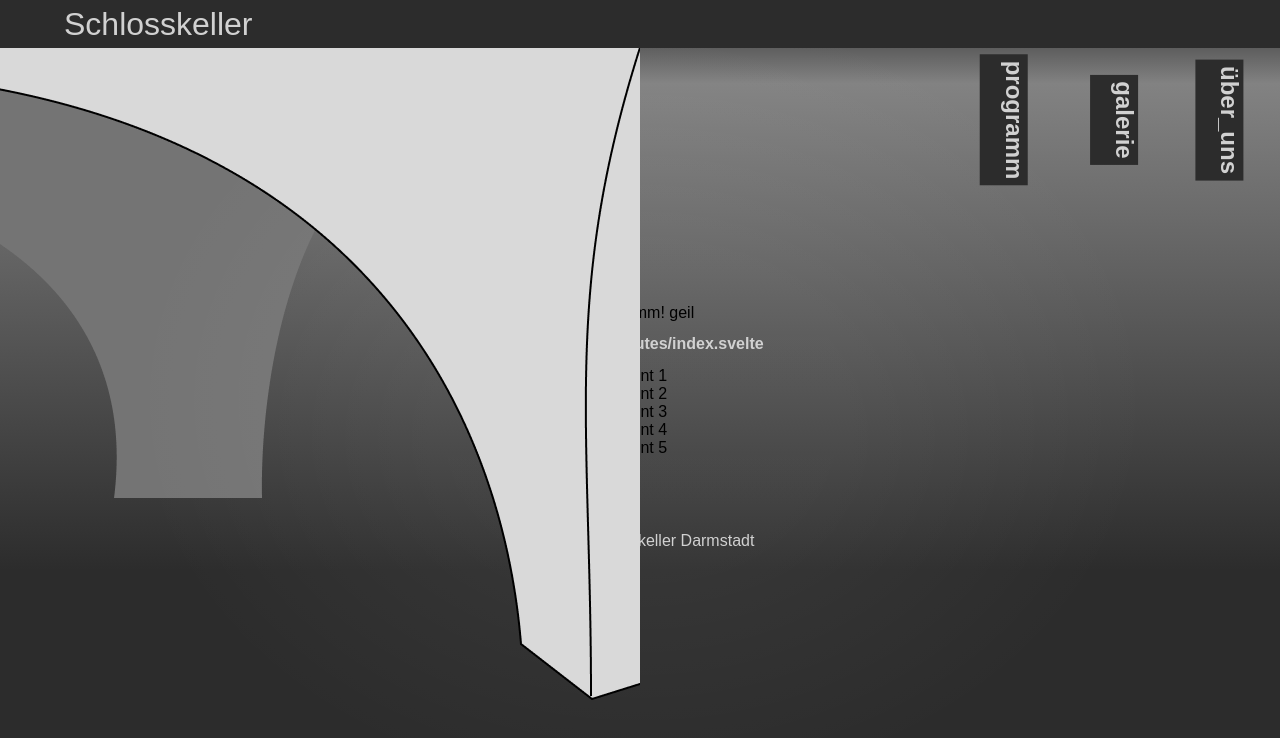
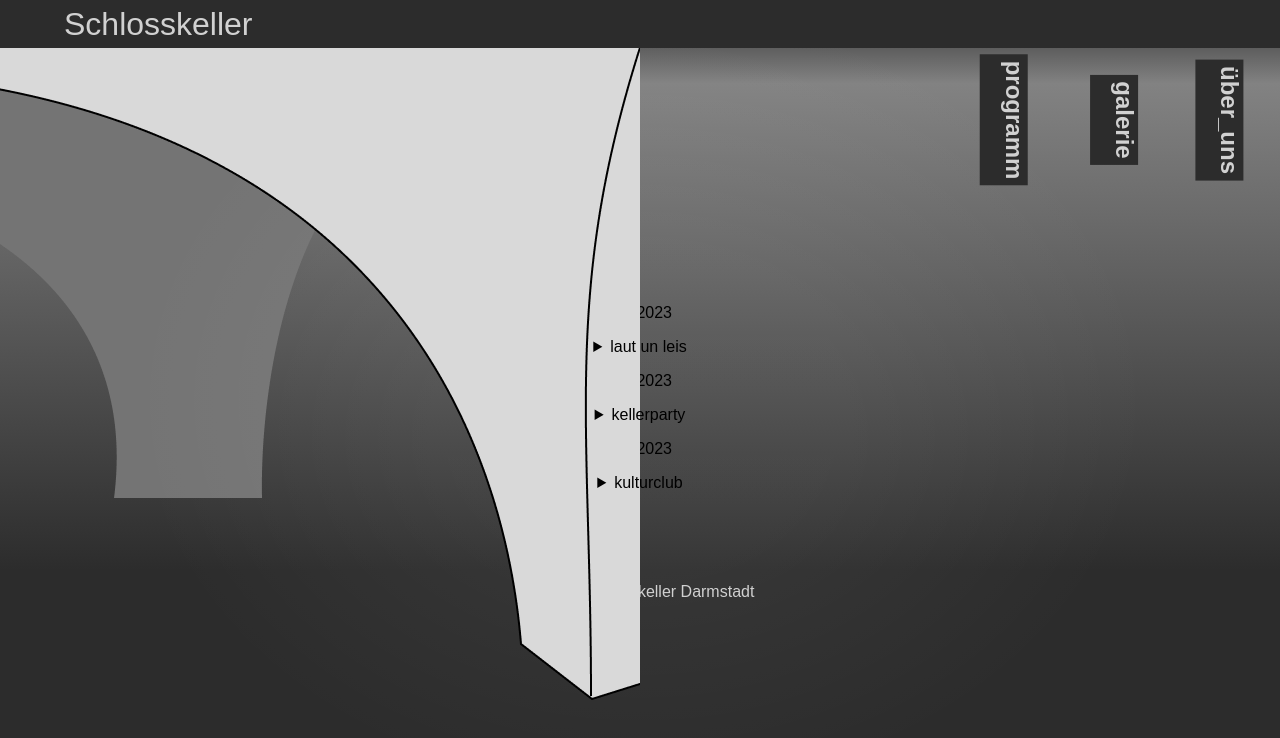
Before and after one commit to lumsdnb/schlosskeller-website-remake, a SvelteKit app: page / in a window 1280 px wide. Shown: the top 738 px of the page. Built offline with nearby package versions, Linux system fonts and the light colour scheme.

Commit message:
Add event component, test data

```diff
--- /dev/null
+++ b/src/lib/EventBlock.svelte
@@ -0,0 +1,29 @@
+<script>
+	export let name = 'test';
+	export let description = 'hallo freunde bald gehts wieder los';
+	export let date = '1/12/2033';
+	export let tags = ['one', 'two'];
+</script>
+
+<span>{date}</span>
+<details>
+	<summary>{name}</summary>
+	test
+	{description}
+	<p>
+		tags:
+		{#each tags as t}
+			<span class="tag">{t}</span>
+		{/each}
+	</p>
+</details>
+
+<style>
+	details {
+		padding: 1rem;
+		z-index: 10;
+	}
+	.tag {
+		padding: 0.5rem;
+	}
+</style>
--- /dev/null
+++ b/src/lib/eventStore.js
@@ -0,0 +1,28 @@
+import { writable } from 'svelte/store';
+
+export const eventStore = writable([
+	{
+		id: 1,
+		name: 'laut un leis',
+		datum: '1-1-2023',
+		description:
+			'Reprehenderit deserunt do nisi esse in. Incididunt nisi eiusmod occaecat non consectetur id. Enim sint elit ipsum est dolor nisi aliquip ad reprehenderit amet ipsum pariatur aliquip.',
+		tags: ['konzert', 'lul', 'test']
+	},
+	{
+		id: 2,
+		name: 'kellerparty',
+		datum: '1-1-2023',
+		description:
+			'Aliquip occaecat consectetur Lorem eiusmod. Esse exercitation do commodo occaecat amet aliqua anim esse est. Minim dolor do ipsum aute anim nisi nostrud nulla.',
+		tags: ['party', 'retro', 'geil']
+	},
+	{
+		id: 3,
+		name: 'kulturclub',
+		datum: '1-1-2023',
+		description:
+			'Enim amet non minim aliquip esse. Ullamco laboris incididunt minim velit nostrud occaecat magna pariatur irure voluptate et Lorem. Exercitation duis fugiat incididunt ad nisi adipisicing veniam deserunt.',
+		tags: ['kultur', 'politik', 'comedy']
+	}
+]);
--- a/src/routes/+page.svelte
+++ b/src/routes/+page.svelte
@@ -1,10 +1,11 @@
 <script>
-	import Counter from '$lib/Counter.svelte';
+	import EventBlock from '$lib/EventBlock.svelte';
+	import { eventStore } from '$lib/eventStore';
 </script>
 
 <svelte:head>
-	<title>Home</title>
-	<meta name="description" content="Svelte demo app" />
+	<title>Schlosskeller Darmstadt</title>
+	<meta name="description" content="Kultur im Keller" />
 </svelte:head>
 
 <section>
@@ -13,17 +14,9 @@
 			<img src="seule fg.png" alt="Säule vorne" />
 		</picture>
 	</span>
-
-	Programm! geil
-
-	<h2>
-		try editing <strong>src/routes/index.svelte</strong>
-	</h2>
-	<article>Event 1</article>
-	<article>Event 2</article>
-	<article>Event 3</article>
-	<article>Event 4</article>
-	<article>Event 5</article>
+	{#each $eventStore as e}
+		<EventBlock name={e.name} description={e.description} date={e.datum} tags={e.tags} />
+	{/each}
 </section>
 <span class="seule-bg">
 	<picture>
```
